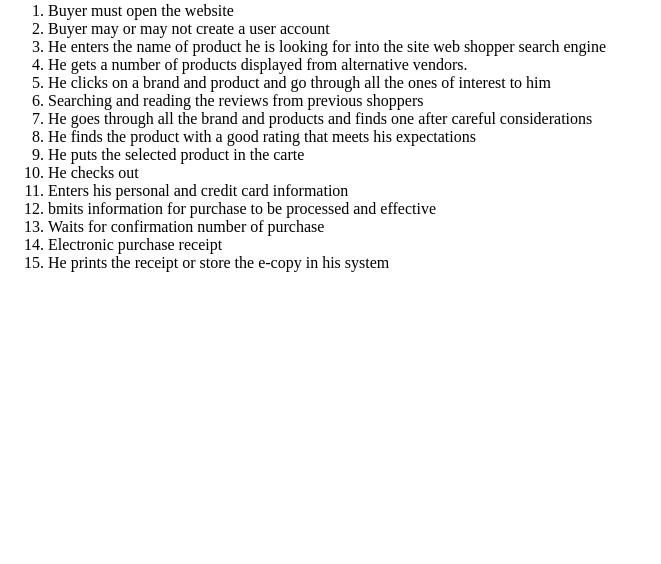
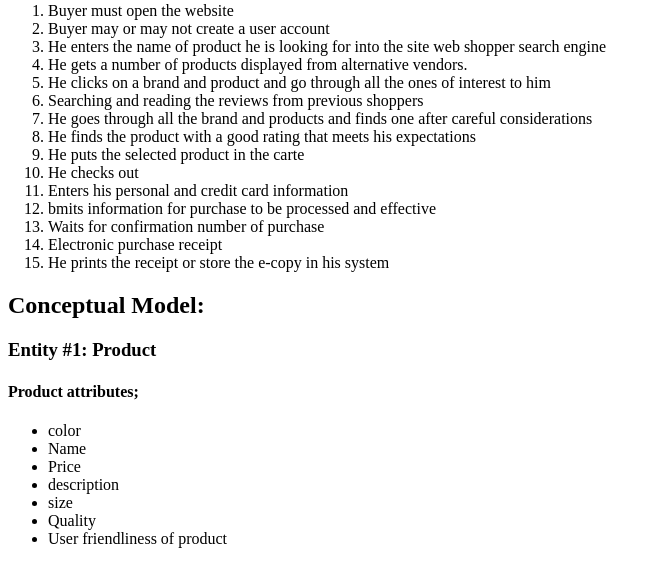
Before and after one commit to davidc4991vvc/amazon-product-page, a PHP site: page / in a window 1280 px wide. Shown: the part 505-1069 px from the top of the page, without its empty margins (0-661 px from the left). Before the commit the page ends 777 px from the top, so only its background shows below. Run offline with PHP 8.4, Linux system fonts and the light colour scheme.

Commit message:
added amazon product page

```diff
--- a/index.php
+++ b/index.php
@@ -46,5 +46,19 @@
 			<li>Electronic purchase receipt</li>
 			<li>He prints the receipt or store the e-copy in his system</li>
 		</ol>
+		<h2>Conceptual Model:</h2>
+		<h3> Entity #1: Product</h3>
+		<h4>Product attributes;</h4>
+		<ul>
+			<li>color</li>
+			<li>Name</li>
+			<li>Price</li>
+			<li>description</li>
+			<li>size</li>
+			<li>Quality</li>
+			<li>User friendliness of product</li>
+
+
+		</ul>
 	</body>
 </html>
```
